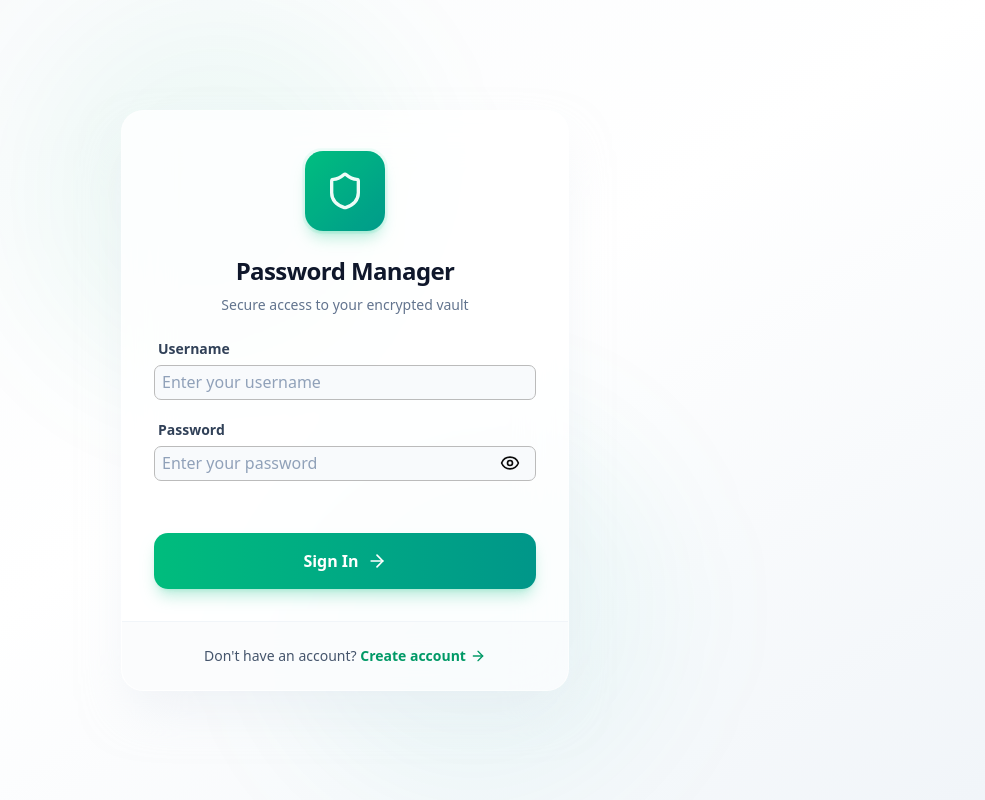
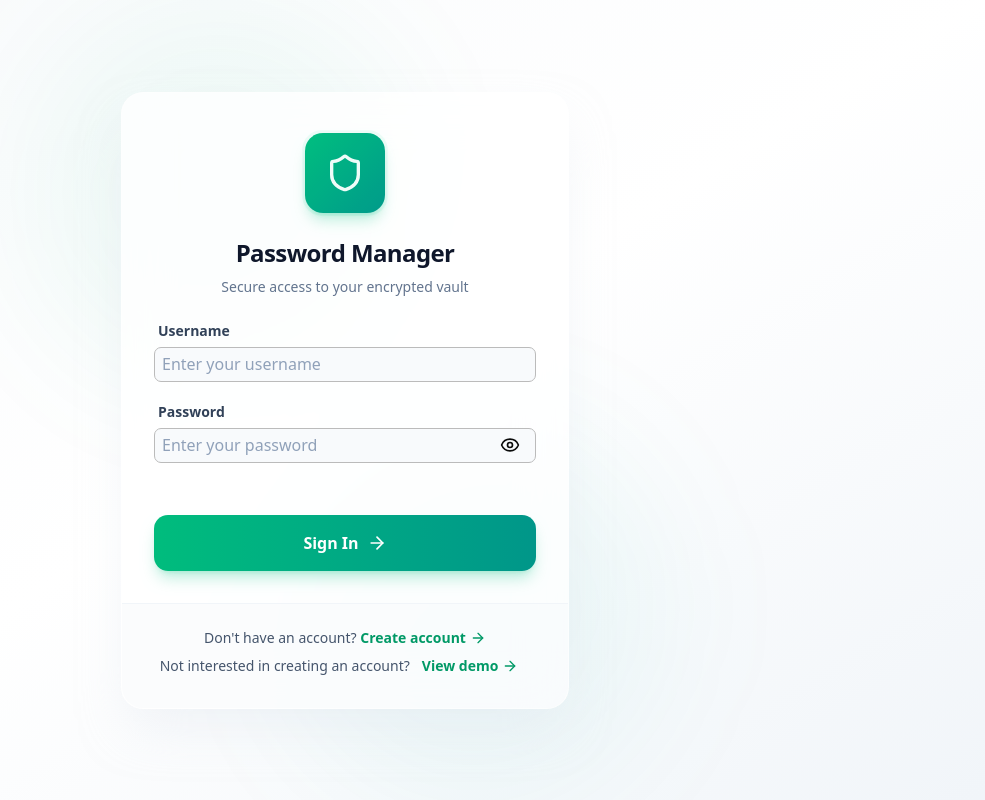
Before and after one commit to GeorgiosDrivas/password-manager, a Next.js app: page / in a window 1280 px wide. Shown: the whole page, without its empty margins (295-1280 px from the left). Built offline with nearby package versions, Linux system fonts and the light colour scheme.

Commit message:
feat: implement demo(no-account-needed) mode

```diff
--- a/src/app/page.tsx
+++ b/src/app/page.tsx
@@ -9,6 +9,7 @@ import { useForm } from 'react-hook-form';
 import { zodResolver } from '@hookform/resolvers/zod';
 import { motion, AnimatePresence } from 'framer-motion';
 import { Shield, Eye, EyeOff, ArrowRight, AlertCircle, Loader2 } from 'lucide-react';
+import { Button } from '@/shared/ui/primitives/button';
 
 export default function Login() {
   const [showPassword, setShowPassword] = useState(false);
@@ -23,9 +24,8 @@ export default function Login() {
     resolver: zodResolver(loginSchema),
   });
 
-  const handleLogin = (setLoading: (value: boolean) => void) => async (data: LoginSchemaType) => {
+  const handleLogin = async (data: LoginSchemaType) => {
     try {
-      setLoading(true);
       const res = await signIn('credentials', {
         ...data,
         redirect: false,
@@ -33,7 +33,32 @@ export default function Login() {
       });
 
       if (!res?.ok) {
-        setLoading(false);
+        setError('root', {
+          type: 'manual',
+          message: res?.error || 'Invalid credentials',
+        });
+        return;
+      }
+
+      router.push('/dashboard');
+    } catch {
+      setError('root', {
+        type: 'manual',
+        message: 'An unexpected error occurred',
+      });
+    }
+  };
+
+  const initializeDemo = async () => {
+    try {
+      const res = await signIn('credentials', {
+        username: 'demo',
+        password: 'demoPass1',
+        redirect: false,
+        callbackUrl: '/dashboard/items',
+      });
+
+      if (!res?.ok) {
         setError('root', {
           type: 'manual',
           message: res?.error || 'Invalid credentials',
@@ -104,7 +129,7 @@ export default function Login() {
               )}
             </AnimatePresence>
 
-            <form onSubmit={handleSubmit(handleLogin(() => {}))} className="space-y-5">
+            <form onSubmit={handleSubmit(handleLogin)} className="space-y-5">
               <div className="space-y-1.5">
                 <label className="block text-sm font-semibold text-slate-700 dark:text-slate-300 ml-1">
                   Username
@@ -209,6 +234,16 @@ export default function Login() {
                 <ArrowRight className="w-4 h-4 group-hover:translate-x-1 transition-transform duration-200" />
               </Link>
             </p>
+            <p className="text-center text-sm text-slate-600 dark:text-slate-400">
+              Not interested in creating an account?
+              <Button
+                className="p-0 m-0 bg-transparent cursor-pointer hover:bg-transparent text-emerald-600 dark:text-emerald-400 font-bold hover:text-emerald-700 dark:hover:text-emerald-300 transition-colors inline-flex items-center gap-1 group"
+                onClick={initializeDemo}
+              >
+                View demo
+                <ArrowRight className="w-4 h-4 group-hover:translate-x-1 transition-transform duration-200" />
+              </Button>
+            </p>
           </div>
         </div>
       </motion.div>
```
